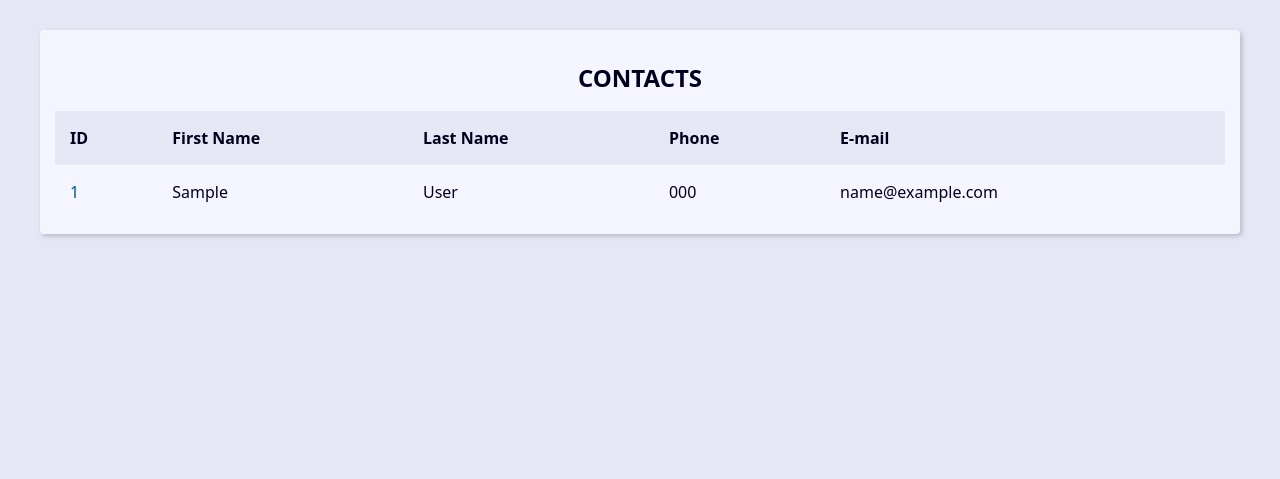
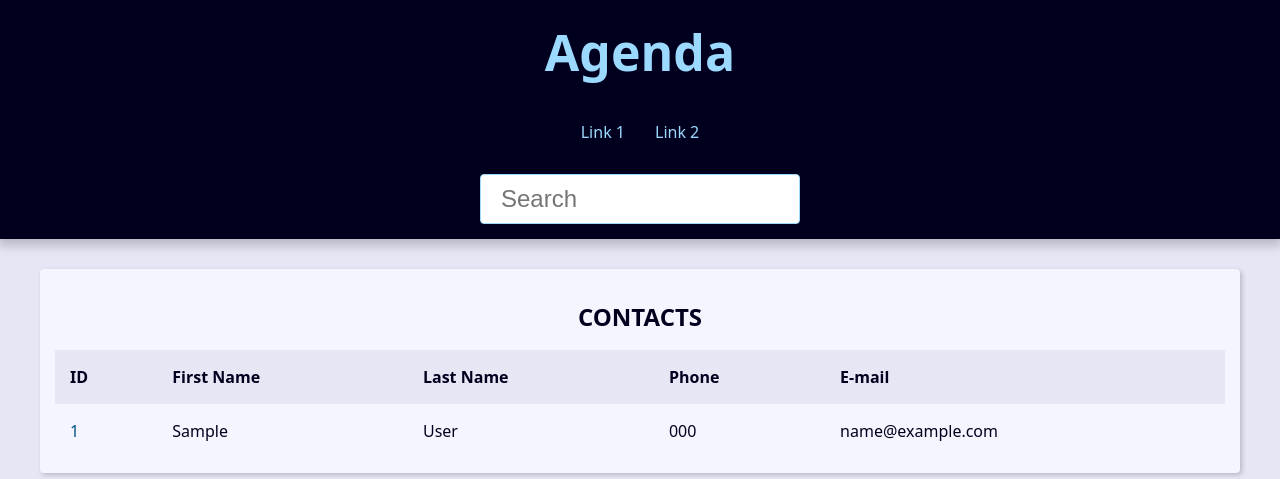
Before and after one commit to josuejr3/agenda, a Django app: page / in a window 1280 px wide. Shown: the top 479 px of the page. Run offline with Django 5.2, Linux system fonts and the light colour scheme; tables that the repository leaves empty hold one stand-in row (values such as "Sample post").

Commit message:
feat: começando a criar os campos de busca e o header do site

```diff
--- a/templates/global/base.html
+++ b/templates/global/base.html
@@ -10,6 +10,37 @@
         </head>
     <body>
 
+    <header class="header">
+        <h1 class="header-heading">
+            <a href="{% url "contact:index" %}" class="header-link">
+                Agenda
+            </a>
+        </h1>
+
+        <nav class="menu">
+            <ul class="menu-list">
+                <li class="menu-item">
+                    <a href="" class="menu-link">
+                        Link 1
+                    </a>
+                </li>
+
+                <li class="menu-item">
+                    <a href="" class="menu-link">
+                        Link 2
+                    </a>
+                </li>
+            </ul>
+        </nav>
+
+        <div class="search">
+            <form action="" method="get">
+                <input type="search" class="search-input" placeholder="Search" id="search" name="query">
+            </form>
+        </div>
+
+    </header>
+
     <main class="content">
         {%  block content %}
 
```
